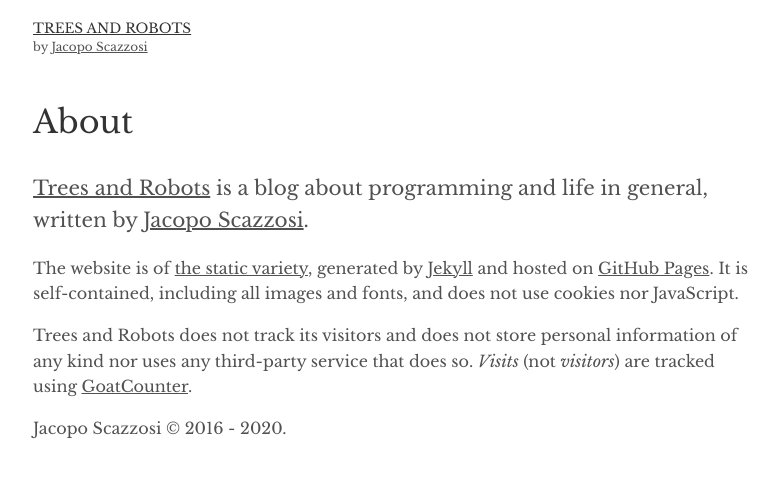
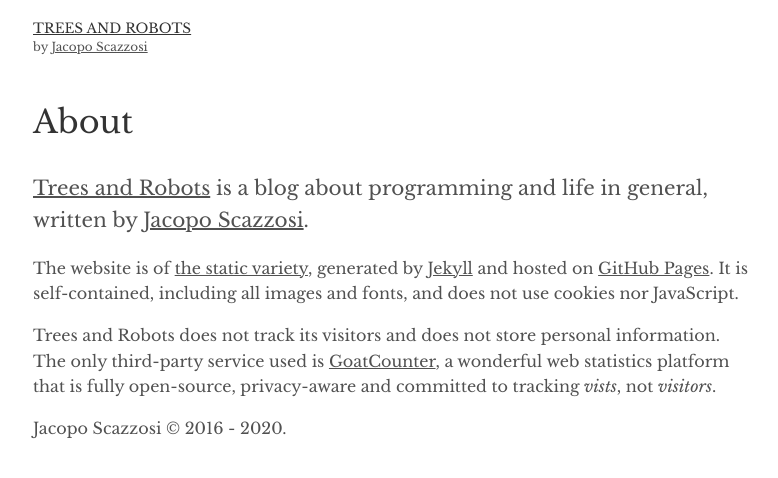
Before and after one commit to jacoscaz/treesandrobots.github.io, a Jekyll site: the page built from about.md, in a window 1280 px wide. Shown: the top 478 px of the page, without its empty margins (247-1025 px from the left). Built offline with Jekyll 4.4.1, drawn with Linux system fonts in a browser that asks for light colours.

Commit message:
better explanation of GoatCounter

```diff
--- a/about.md
+++ b/about.md
@@ -12,8 +12,9 @@ on [GitHub Pages][2]. It is self-contained, including all images and fonts, and
 does not use cookies nor JavaScript.
 
 Trees and Robots does not track its visitors and does not store personal
-information of any kind nor uses any third-party service that does so.
-*Visits* (not *visitors*) are tracked using [GoatCounter][4].
+information. The only third-party service used is [GoatCounter][4], a wonderful
+web statistics platform that is fully open-source, privacy-aware and committed
+to tracking *vists*, not *visitors*.
 
 Jacopo Scazzosi &copy; 2016 - {{ site.time | date: '%Y' }}.
 
```
